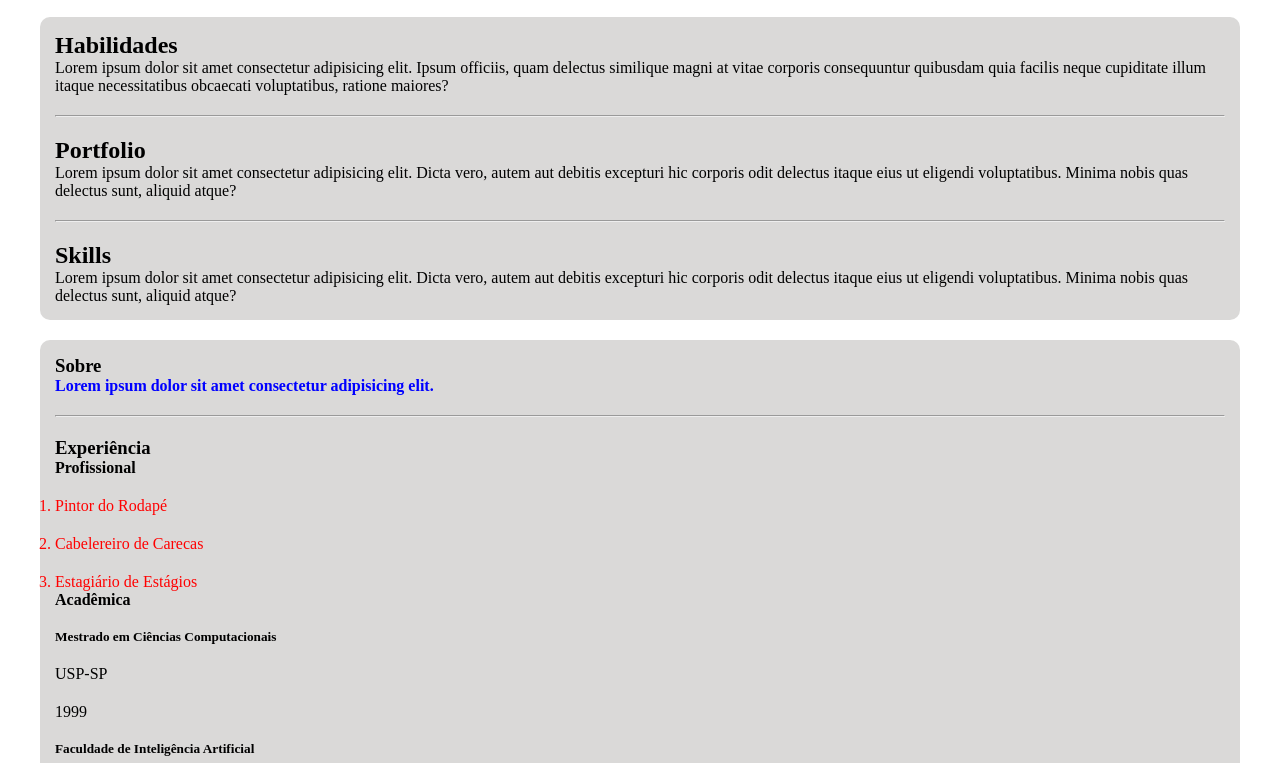
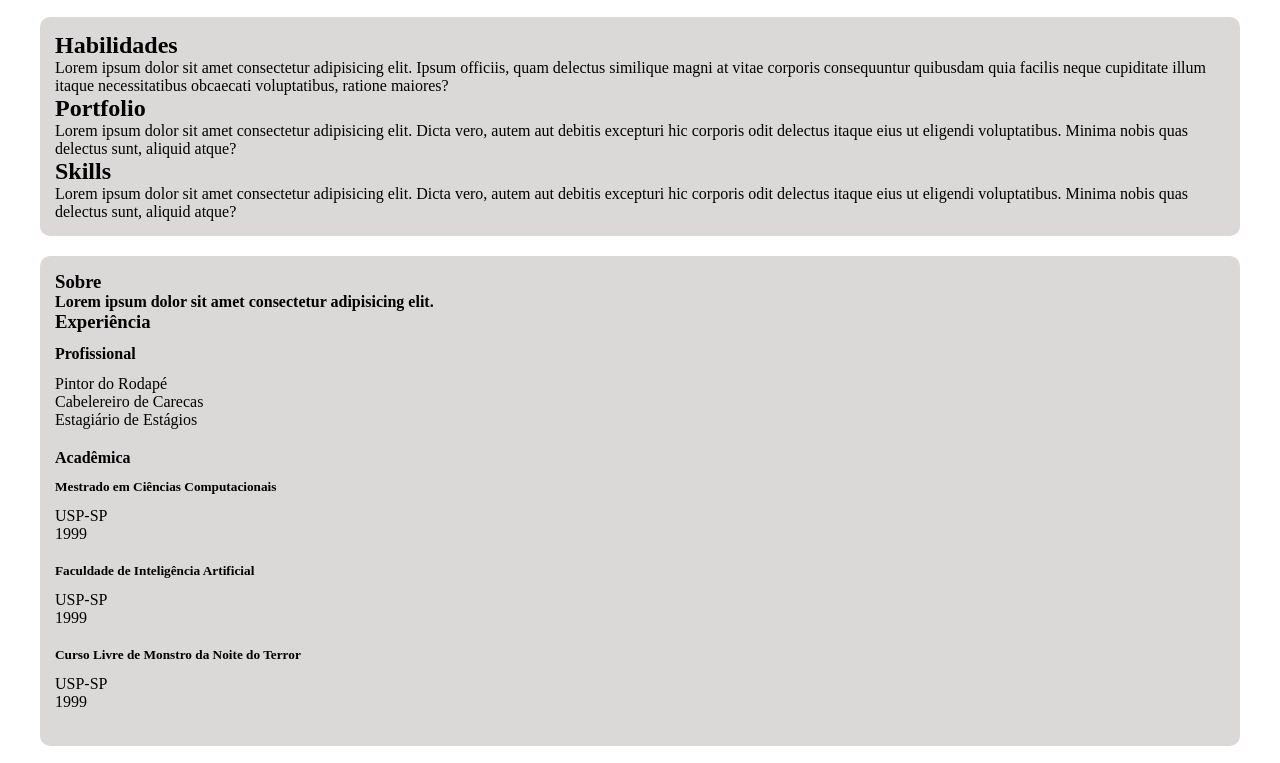
Before and after one commit to Marcelo-Diament/curriculo, a plain HTML site: page index.html in a window 1280 px wide. Shown: the part 176-939 px from the top of the page. Drawn offline with Linux system fonts and the light colour scheme.

Commit message:
Limpando a bagunça do nosso cv

```diff
--- a/assets/css/style.css
+++ b/assets/css/style.css
@@ -14,25 +14,25 @@ a {
     transition: color 0.6s ease-in;
 }
 a:hover {
-    color: lawngreen;
+    color: rgb(24, 9, 107);
 }
 ul {
     list-style: none;
 }
-li {
-    margin: 20px 0 0 0;
+h4,
+li:first-child {
+    margin-top: 12px;
 }
-hr {
-    margin: 20px 0;
+li:last-child {
+    margin-bottom: 20px;
 }
 #meuHeader,
 aside p {
     font-weight: bold;
-    color: blue;
 }
-section .destaque {
+/* section .destaque {
     color: red;
-}
+} */
 main,
 aside {
     margin: 20px 40px;
@@ -44,12 +44,10 @@ aside {
 img {
     border-radius: 50%;
     transition: all 0.8s ease-in-out;
-    border: 5px solid green;
 }
 img:hover {
     transform: rotate(30deg) scale(1.05);
     filter: drop-shadow(2px 2px 2px rgba(0,0,0,0.5));
-    border: 5px solid blue;
 }
 
 a[href="#meuHeader"] {
--- a/index.html
+++ b/index.html
@@ -17,37 +17,36 @@
         <p><a href="mailto:marcelo@diament.com.br?subject=Quero%20te%20contratar&bcc=victor@torres.com.br" title="Entre em contato comigo por email">marcelo@diament.com.br</a> | <a href="tel:+5511976052723" title="Entre em contato comigo por telefone">11 97605 2723</a> | São Paulo</p>
     </header>
     <main>
-        <section class="destaque">
+        <section>
             <h2>Habilidades</h2>
             <p>Lorem ipsum dolor sit amet consectetur adipisicing elit. Ipsum officiis, quam delectus similique magni at vitae corporis consequuntur quibusdam quia facilis neque cupiditate illum itaque necessitatibus obcaecati voluptatibus, ratione maiores?</p>
         </section>
-        <hr>
+
         <section>
             <h2>Portfolio</h2>
             <p>Lorem ipsum dolor sit amet consectetur adipisicing elit. Dicta vero, autem aut debitis excepturi hic corporis odit delectus itaque eius ut eligendi voluptatibus. Minima nobis quas delectus sunt, aliquid atque?</p>
         </section>
-        <hr>
+
         <section>
             <h2>Skills</h2>
             <p>Lorem ipsum dolor sit amet consectetur adipisicing elit. Dicta vero, autem aut debitis excepturi hic corporis odit delectus itaque eius ut eligendi voluptatibus. Minima nobis quas delectus sunt, aliquid atque?</p>
         </section>
     </main>
     <aside>
-        <section class="destaque">
+        <section>
             <h3>Sobre</h3>
             <p>Lorem ipsum dolor sit amet consectetur adipisicing elit.</p>
         </section>
-        <!-- Horizontal Row - Uma linha de ponta a ponta -->
-        <hr>
+
         <section>
             <h3>Experiência</h3>
             <article>
                 <h4>Profissional</h4>
-                <ol class="destaque">
+                <ul>
                     <li>Pintor do Rodapé</li>
                     <li>Cabelereiro de Carecas</li>
                     <li>Estagiário de Estágios</li>
-                </ol>
+                </ul>
             </article>
             <article>
                 <h4>Acadêmica</h4>
```
Also changed, not shown: assets/css/style.min.css (added).
